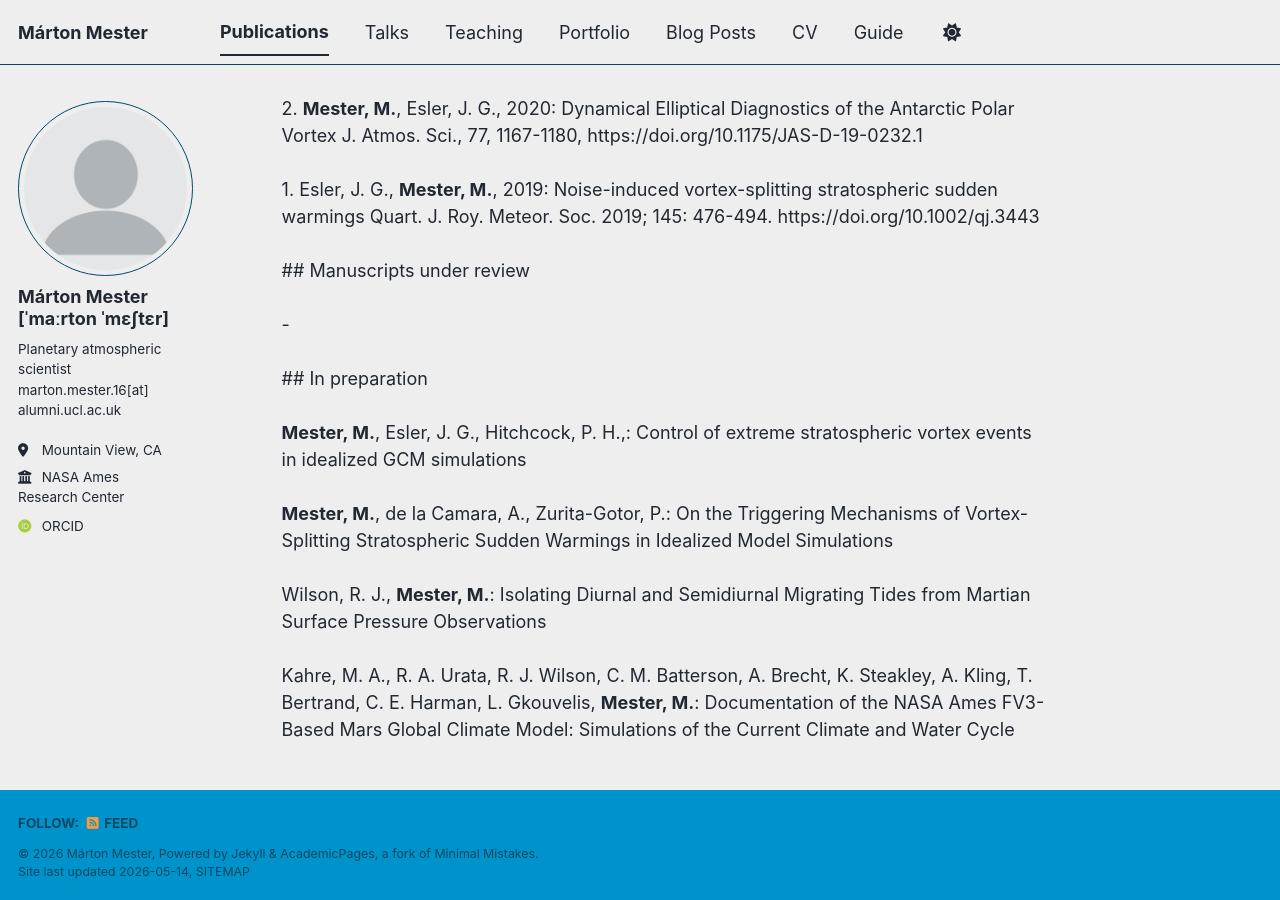
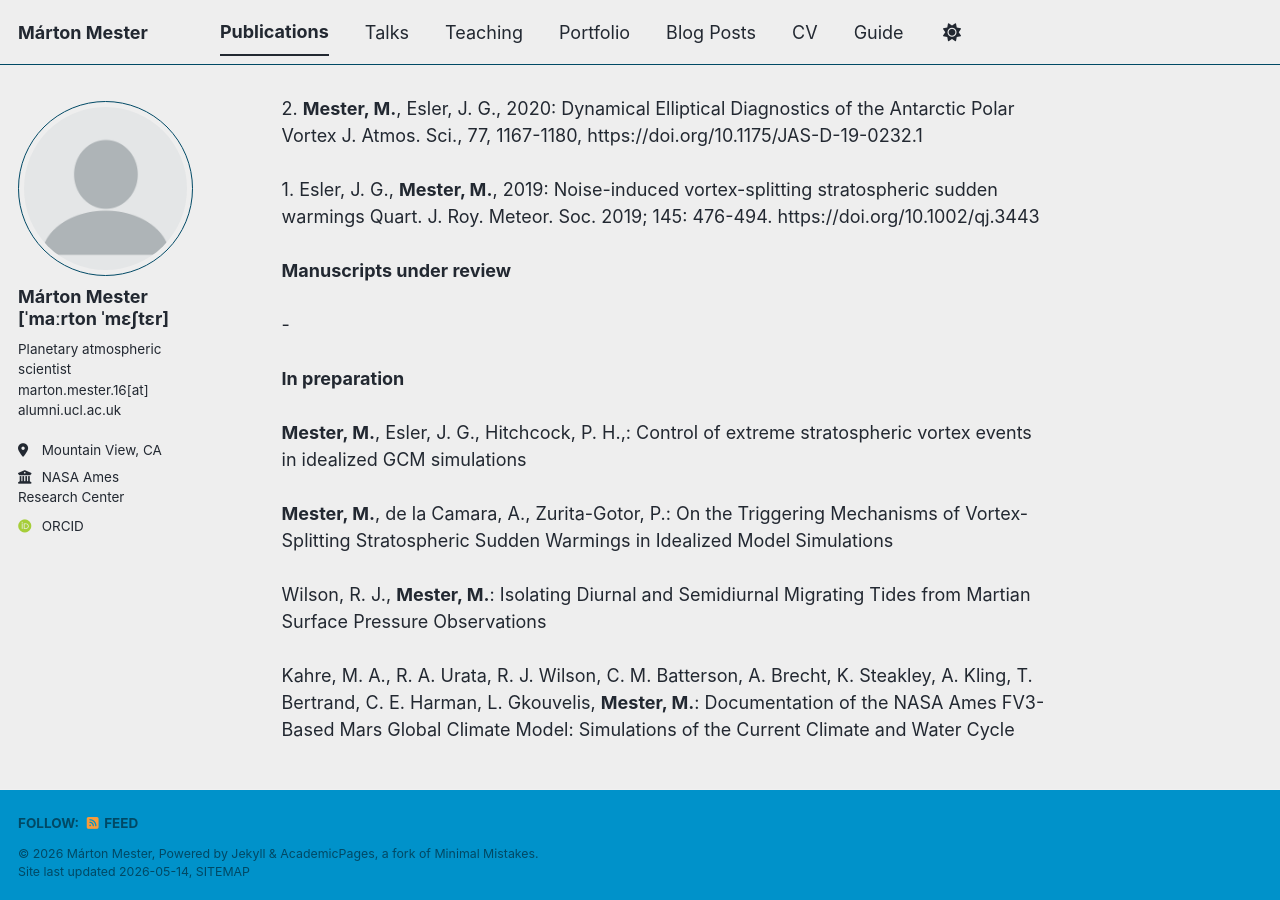
Before and after one commit to thengc6369/thengc6369.github.io, a Jekyll site: the page built from _pages/publications.html, in a window 1280 px wide and 900 px high, scrolled down 561 px. Built offline with Jekyll 4.4.1, drawn with Linux system fonts in a browser that asks for light colours; some web fonts are replaced; a script bundle is joined from its source files by our own code; library files that are not in the unit come from our copies.

```diff
--- a/_pages/publications.html
+++ b/_pages/publications.html
@@ -31,13 +31,13 @@ J. Atmos. Sci., 77, 1167-1180, https://doi.org/10.1175/JAS-D-19-0232.1<br>
 Quart. J. Roy. Meteor. Soc. 2019; 145: 476-494. https://doi.org/10.1002/qj.3443 <br>
 <br>
 
-## Manuscripts under review
+<b> Manuscripts under review </b>
 <br>
 <br>
 -
 <br>
 <br>
-## In preparation
+<b> In preparation </b>
 <br>
 <br>
 <b>Mester, M.</b>, Esler, J. G., Hitchcock, P. H.,: Control of extreme stratospheric vortex events in idealized GCM simulations <br>
```
